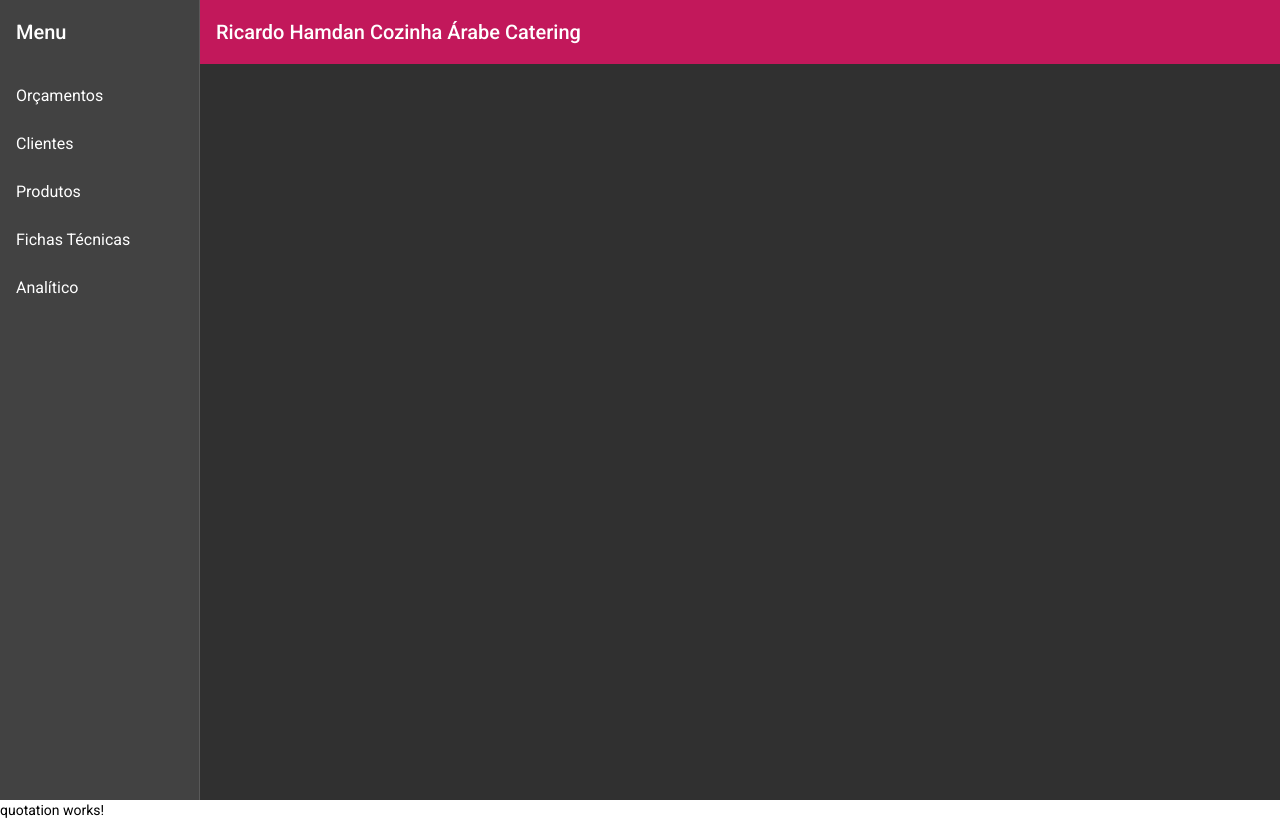
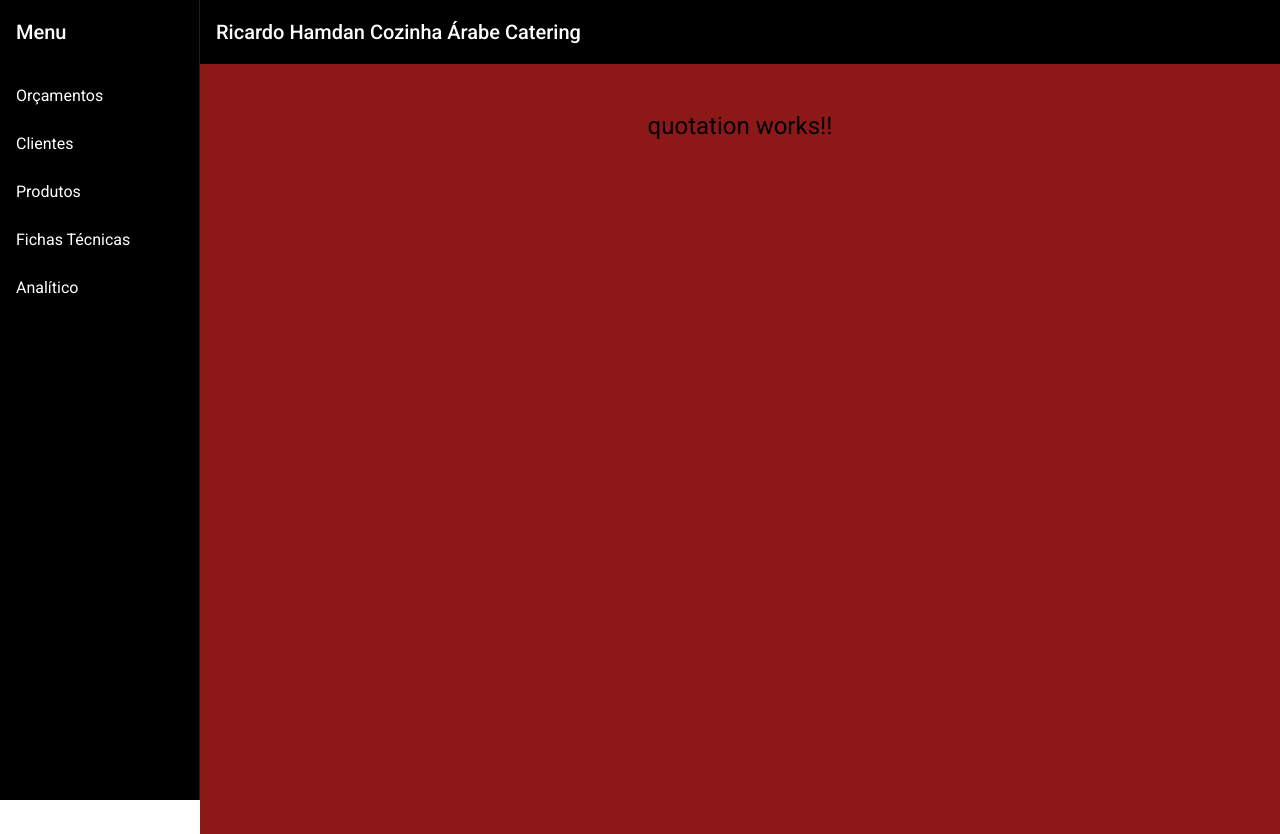
Before and after one commit to felipeanf/catering-service-manager, an Angular app: page /quotation in a window 1280 px wide. Built offline with nearby package versions, Linux system fonts and the light colour scheme.

Commit message:
added standard pages css and html and fixed nav bar error

```diff
--- a/src/app/app-routing.module.ts
+++ b/src/app/app-routing.module.ts
@@ -5,7 +5,7 @@ const routes: Routes = [
   {
     path: 'quotation',
     loadChildren: async () => (await import('./modules/quotation/quotation.module')).QuotationModule
-  }
+  },
 ];
 
 @NgModule({
--- a/src/app/main-nav/main-nav.component.css
+++ b/src/app/main-nav/main-nav.component.css
@@ -1,17 +1,20 @@
 .sidenav-container {
-  height: 100%;
+  height: 8%;
+  background: black;
 }
 
 .sidenav {
   width: 200px;
+  background: black;
 }
 
 .sidenav .mat-toolbar {
-  background: inherit;
+  background: black;
 }
 
 .mat-toolbar.mat-primary {
   position: sticky;
   top: 0;
   z-index: 1;
+  background: black;
 }
--- a/src/app/modules/quotation/pages/quotation/quotation.component.css
+++ b/src/app/modules/quotation/pages/quotation/quotation.component.css
@@ -0,0 +1,15 @@
+body {
+    background-color: #8d1818;
+    margin-top: -70px;
+    margin-left: 200px;
+  }
+
+.box{
+  width: 800px;
+  height: 200px;
+  margin-top: 50px;
+  margin: 20px auto;
+  display: flex;
+  justify-content: center;
+  align-items: center;
+}
--- a/src/app/modules/quotation/pages/quotation/quotation.component.html
+++ b/src/app/modules/quotation/pages/quotation/quotation.component.html
@@ -1 +1,16 @@
-<p>quotation works!</p>
+!DOCTYPE HTML>
+<html lang="pt-br">
+<head>
+  <meta charset="UTF-8">
+    <title>Propriedades de background em CSS - Linha de Código</title>
+     <!-- Aqui chamamos o nosso arquivo css externo -->
+    <link rel="stylesheet" type="text/css"  href="quotation.component.css" />
+</head>
+<body>
+  <div class="box">
+    <h1>quotation works!!</h1>
+  </div>
+    <div id="teste">
+  </div>
+</body>
+</html>
--- a/src/app/modules/quotation/quotation.module.ts
+++ b/src/app/modules/quotation/quotation.module.ts
@@ -2,8 +2,6 @@ import { NgModule } from '@angular/core';
 import { CommonModule } from '@angular/common';
 import { QuotationComponent } from './pages/quotation/quotation.component';
 import { QuotationRoutingModule } from './quotation-routing.module';
-
-
 
 @NgModule({
   declarations: [QuotationComponent],
```
